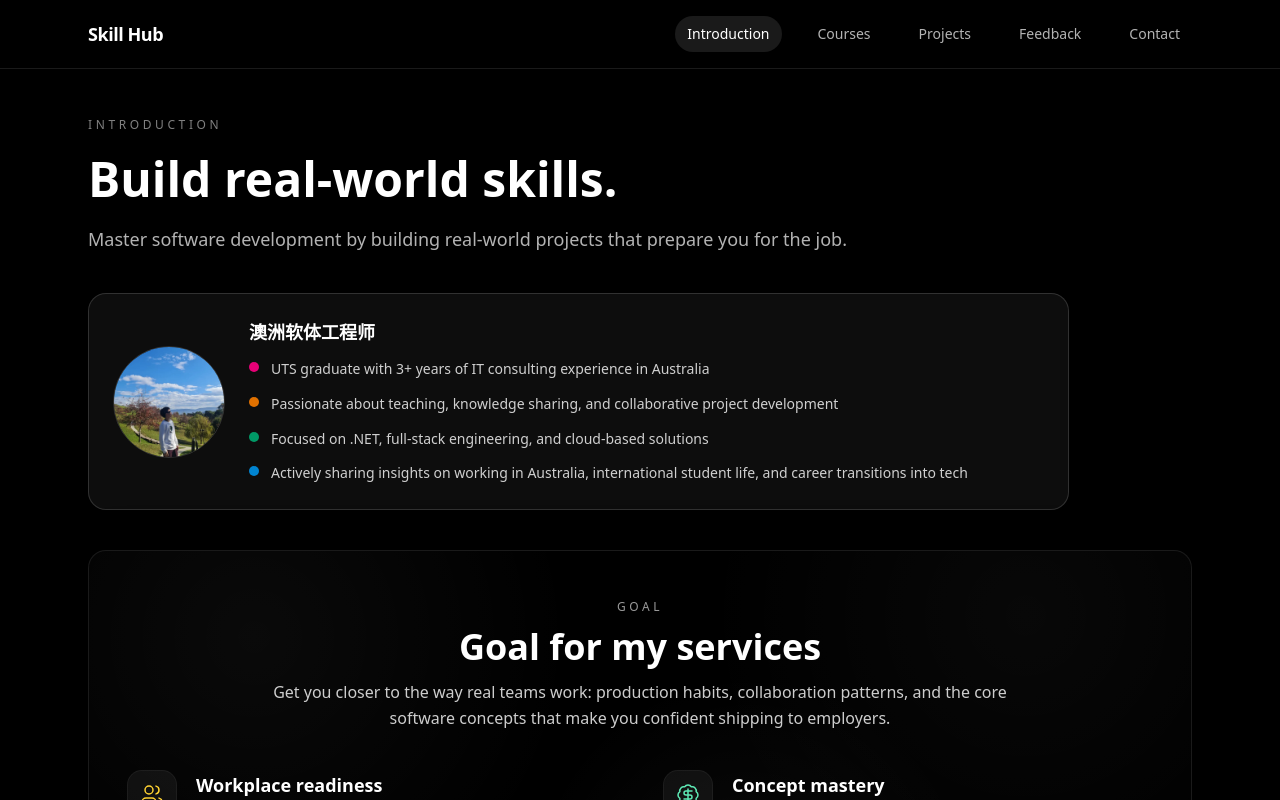
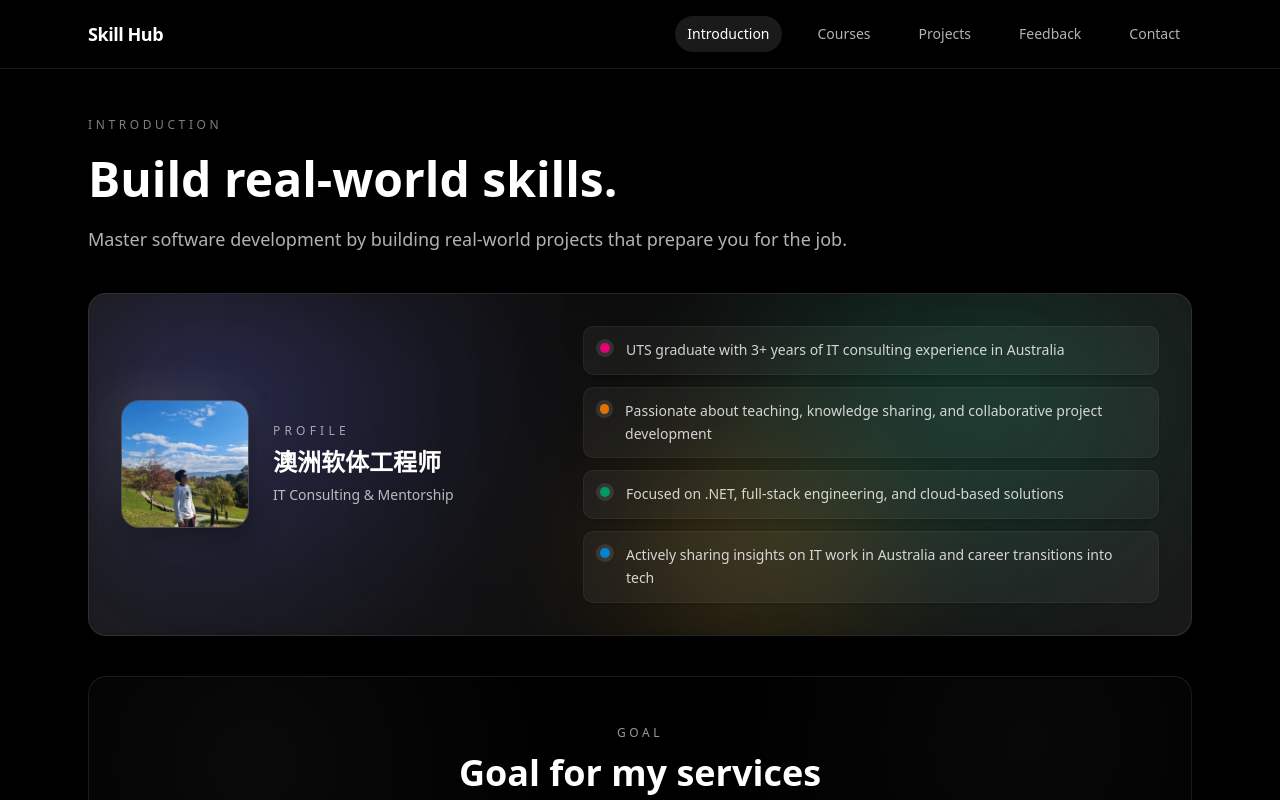
Before and after one commit to nxn-nicole/it-service-site, a Next.js app: page / in a window 1280 px wide. Shown: the top 800 px of the page. Built offline with nearby package versions, Linux system fonts and the light colour scheme.

Commit message:
change card p

```diff
--- a/src/app/content.json
+++ b/src/app/content.json
@@ -21,7 +21,7 @@
       },
       {
         "color": "bg-sky-600",
-        "text": "Actively sharing insights on working in Australia, international student life, and career transitions into tech"
+        "text": "Actively sharing insights on IT work in Australia and career transitions into tech"
       }
     ]
   },
--- a/src/app/page.tsx
+++ b/src/app/page.tsx
@@ -34,31 +34,48 @@ export default function IntroductionPage() {
         href="https://www.xiaohongshu.com/user/profile/615c36cd0000000002023df7?xsec_token=ABfwKVM6jH222sFPOPxFMLO4t1WgO79rOnQKRJGj4UmOE%3D&xsec_source=pc_search"
         target="_blank"
         rel="noreferrer"
-        className="group block w-8/9 rounded-2xl border border-white/15 bg-white/5 p-6 transition-colors hover:border-white focus-visible:border-white active:border-white"
+        className="group relative block overflow-hidden rounded-2xl border border-white/10 bg-gradient-to-r from-white/10 via-white/5 to-white/10 p-8 shadow-[0_15px_60px_rgba(0,0,0,0.45)] backdrop-blur-sm transition hover:border-white/25 hover:shadow-[0_22px_70px_rgba(0,0,0,0.6)]"
       >
-        <div className="flex flex-col items-start gap-6 md:flex-row md:items-center">
+        <div className="pointer-events-none absolute inset-0 opacity-70 blur-3xl bg-[radial-gradient(circle_at_10%_20%,rgba(99,102,241,0.4),transparent_35%),radial-gradient(circle_at_80%_20%,rgba(16,185,129,0.35),transparent_32%),radial-gradient(circle_at_60%_80%,rgba(251,191,36,0.35),transparent_28%)]" />
+        <div className="relative flex flex-col gap-6 md:flex-row md:items-center md:justify-between">
+          <div className="flex items-center gap-5 md:gap-6">
+            <div className="relative">
+              <div className="absolute inset-0 rounded-2xl bg-gradient-to-br from-white/35 to-transparent opacity-70 blur-xl transition duration-500 group-hover:opacity-100" />
               <Image
                 src="/profile-photo.webp"
                 alt="Profile photo"
-            width={120}
-            height={120}
-            className="h-28 w-28 rounded-full object-cover border border-white/15"
+                width={128}
+                height={128}
+                className="relative h-32 w-32 rounded-2xl border border-white/15 object-cover shadow-[0_10px_30px_rgba(0,0,0,0.45)]"
               />
-          <div className="space-y-3">
-            <p className="text-lg font-semibold">{content.profile.title}</p>
-            <div className="space-y-3 text-sm text-white/80">
+            </div>
+            <div className="space-y-2">
+              <p className="text-xs uppercase tracking-[0.35em] text-white/60">
+                Profile
+              </p>
+              <p className="text-2xl font-semibold leading-tight">
+                {content.profile.title}
+              </p>
+              <p className="text-sm text-white/70">
+                IT Consulting & Mentorship
+              </p>
+            </div>
+          </div>
+
+          <div className="relative w-full max-w-xl space-y-3 md:w-auto">
             {content.profile.bullets.map((item) => (
               <div
                 key={item.text}
-                  className="flex items-start gap-3 rounded-lg"
+                className="relative flex gap-4 rounded-lg border border-white/5 bg-white/5 px-4 py-3 shadow-sm shadow-black/10 transition duration-300 hover:-translate-y-0.5 hover:border-white/20"
               >
                 <span
-                    className={`mt-1 h-2.5 w-2.5 rounded-full ${item.color}`}
+                  className={`relative mt-1 h-2.5 w-2.5 rounded-full ring-4 ring-white/10 ${item.color}`}
                 />
-                  <p className="leading-relaxed">{item.text}</p>
+                <p className="text-sm leading-relaxed text-white/80">
+                  {item.text}
+                </p>
               </div>
             ))}
-            </div>
           </div>
         </div>
       </a>
@@ -100,7 +117,6 @@ export default function IntroductionPage() {
               );
             })}
           </div>
-
         </div>
       </div>
     </section>
```
Lines whose indentation alone changed are shown as unchanged.
